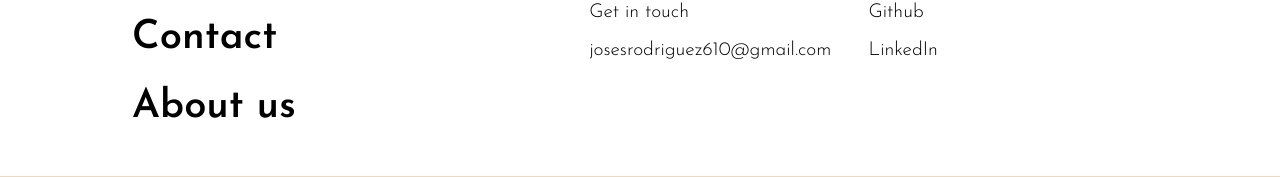
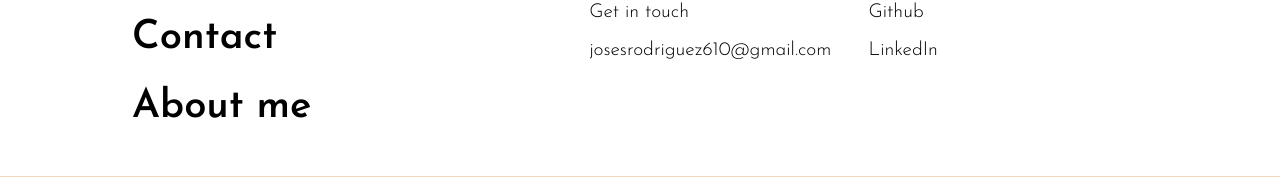
Before and after one commit to josesrodriguez610/Portfolio2.0, a React (Create React App) app: page / in a window 1280 px wide. Both pictures are taken after a click on the element 1135 px from the left and 64 px from the top of the page. Shown: the part 224-401 px from the top of the page. Built offline with nearby package versions, Linux system fonts and the light colour scheme.

Commit message:
(fix) Navigation names

```diff
--- a/src/components/Navigation.js
+++ b/src/components/Navigation.js
@@ -16,7 +16,7 @@
                 <NavLink to="/contact">Contact</NavLink>
               </li>
               <li>
-                <NavLink to="/about">About us</NavLink>
+                <NavLink to="/about">About me</NavLink>
               </li>
             </ul>
           </div>
```
